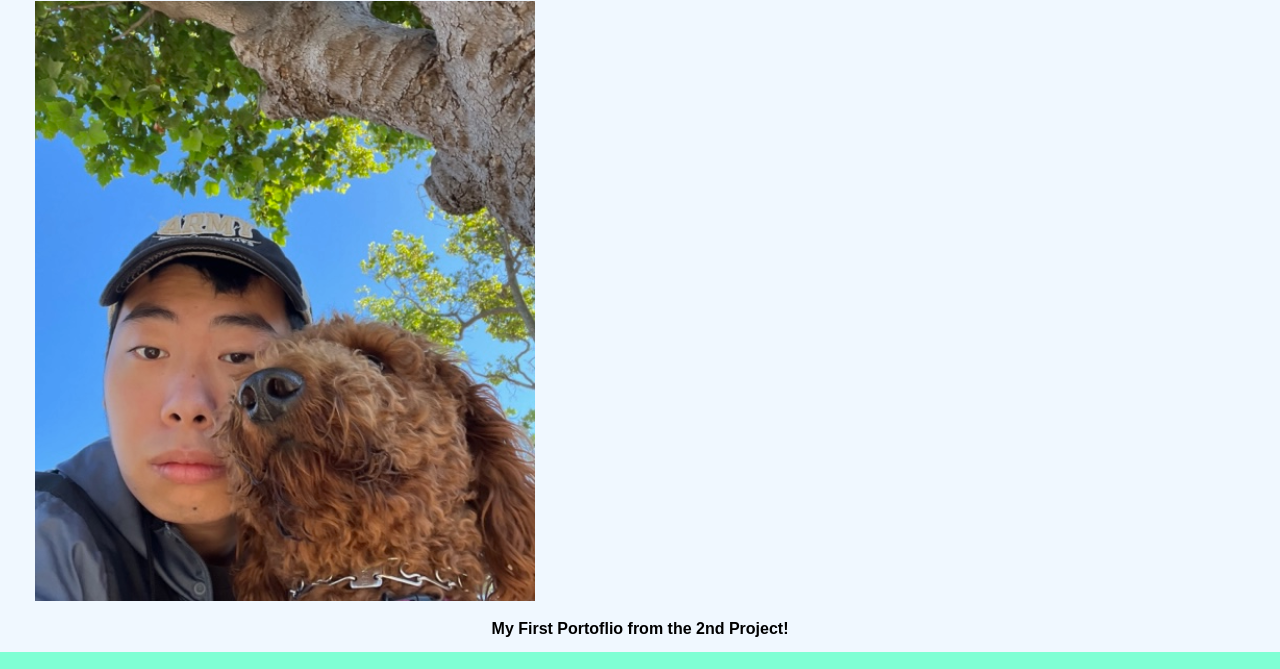
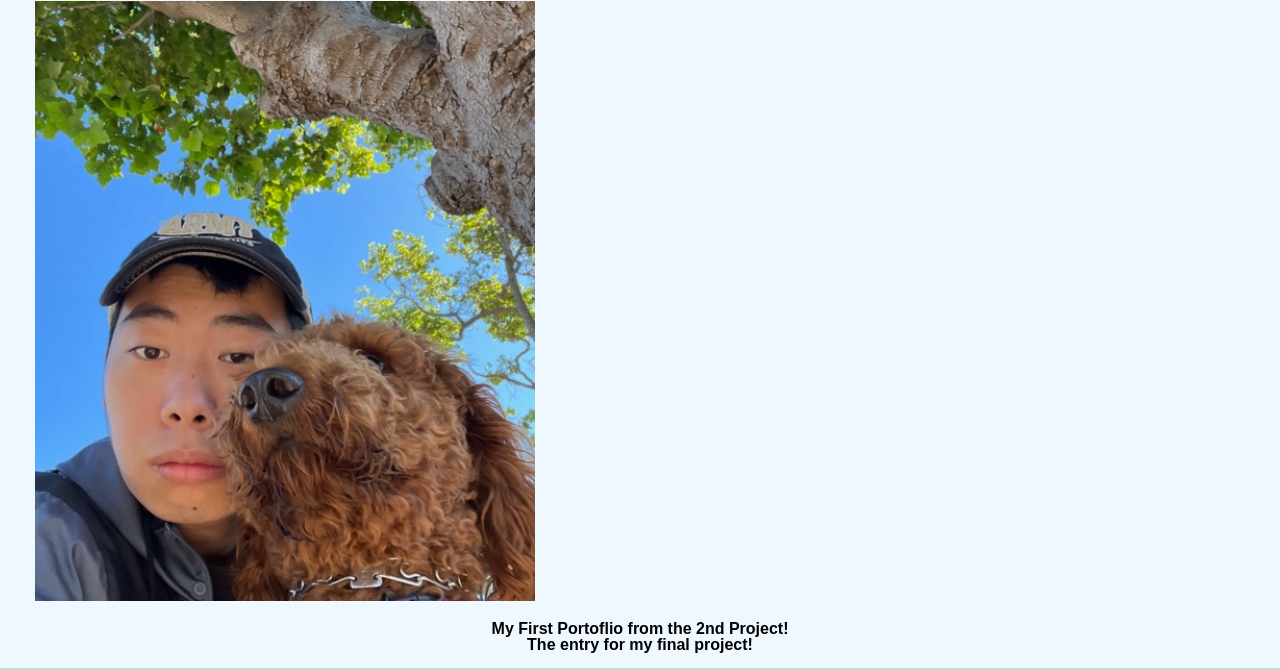
Before and after one commit to Tojomojo/C2-AndyL, a plain HTML site: page index.html in a window 1280 px wide. Shown: the part 74-743 px from the top of the page. Drawn offline with Linux system fonts and the light colour scheme.

Commit message:
Update index.html

```diff
--- a/index.html
+++ b/index.html
@@ -36,6 +36,8 @@
         </div>
         <a href="https://github.com/users/nhanng19/projects/2/views/1">
             <h4 id="resume">  My First Portoflio from the 2nd Project! </h4></a>
+         <a href="https://github.com/dylster1995/Hot_Key_Buddy">
+            <h4 id="resume">  The entry for my final project! </h4></a>
     </header>
 
 </body>
```
